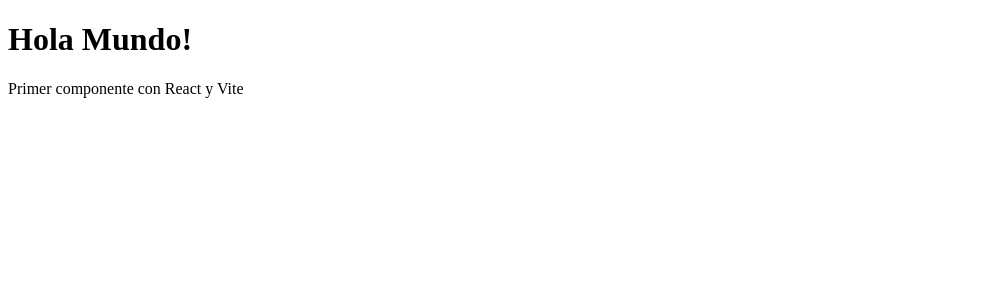
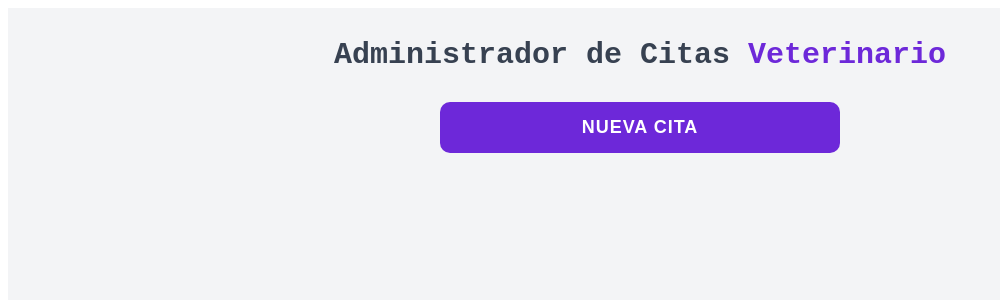
Before and after one commit to carlostellez11/citasReactJS, a React (Vite) app: page / in a window 1280 px wide. Shown: the top 300 px of the page, without its empty margins (0-1000 px from the left). Built offline with nearby package versions, Linux system fonts and the light colour scheme.

Commit message:
Header and buttom structure. Create modal Formulario

```diff
--- a/src/App.jsx
+++ b/src/App.jsx
@@ -1,10 +1,30 @@
+import { useState } from 'react';
+import Formulario from './components/Formulario.jsx';
+import './css/main.css';
+
 function App() {
+  const [modalVisible, setModalVisible] = useState(false);
+  return (
+    <main className="container">
+      <h1 className='titulo'>
+        Administrador de Citas <span className='titulo-bold'>Veterinario</span>
+      </h1>
+      <button
+      className='btn-nueva-cita'
+      onClick={() => setModalVisible(true)}
+      >
+        <span className='btn-texto-nueva-cita'>Nueva Cita</span>
+      </button>
 
-  return (
-    <>
-      <h1>Hola Mundo!</h1>
-      <p>Primer componente con React y Vite</p>
-    </>
+      {modalVisible && (
+        <div className='modal-overlay' role='dialog' aria-modal='true'>
+        <div className='modal-content'>
+          <Formulario />
+        </div>
+      </div>
+      )}
+
+    </main>
   )
 }
 
--- /dev/null
+++ b/src/components/Formulario.jsx
@@ -0,0 +1,9 @@
+import { useState, useEffect } from "react";
+
+const Formulario = () => {
+    return (
+        <h1>Hola Mundo Carlos Téllez</h1>
+    );
+};
+
+export default Formulario;
--- a/src/css/main.css
+++ b/src/css/main.css
@@ -7,7 +7,7 @@
     font-family: 'Courier New', Courier, monospace;
 }
 
-.title {
+.titulo {
     text-align: center;
     font-size: 30px;
     color: #374151;
@@ -15,25 +15,30 @@
     margin: 10px 0;
 }
 
-.titleBold {
+.titulo-bold {
     font-weight: 900;
     color: #6d28d9;
 }
 
-.btnNuevaCita {
+.btn-nueva-cita {
     display: block;
     background-color: #6d28d9;
     padding: 15px;
-    margin-top: 30px;
-    margin-left: auto;
-    margin-right: auto;
+    margin: 30px auto;
     border-radius: 10px;
     border: none;
     cursor: pointer;
-    max-width: 500px;
+    width: 100%;
+    max-width: 400px;
+    transition: background-color 0.2s ease;
 }
 
-.btnTextoNuevaCita {
+.btn-nueva-cita:hover {
+    background-color: #5b21b6;
+
+}
+
+.btn-texto-nueva-cita {
     text-align: center;
     color: #fff;
     font-size: 18px;
@@ -58,7 +63,7 @@
     gap: 15px;
 }
 
-.modalOverlay {
+.modal-overlay {
     position: fixed;
     top: 0;
     left: 0;
@@ -72,7 +77,7 @@
     padding: 20px;
 }
 
-.modalContent {
+.modal-content {
     background-color: #fff;
     border-radius: 12px;
     padding: 25px;
```
